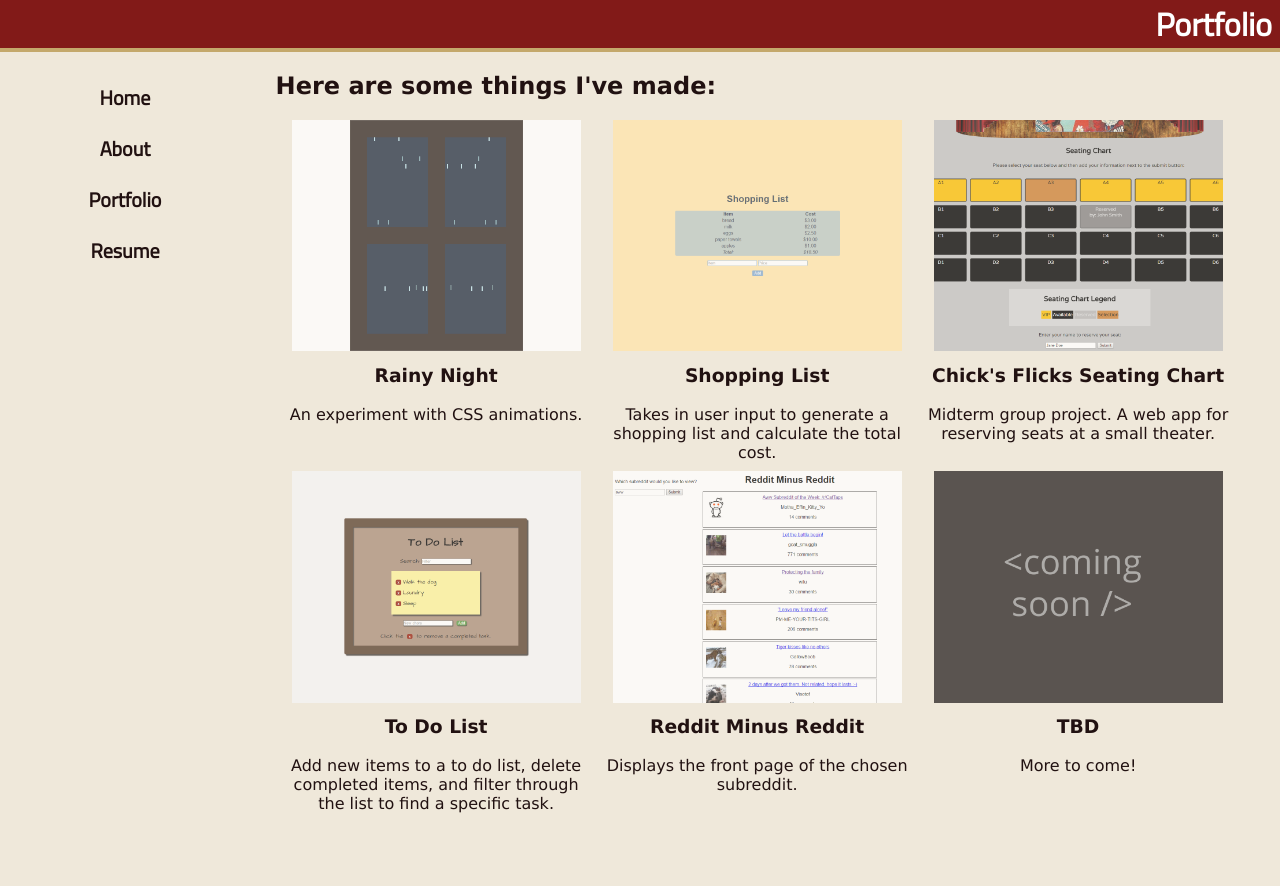
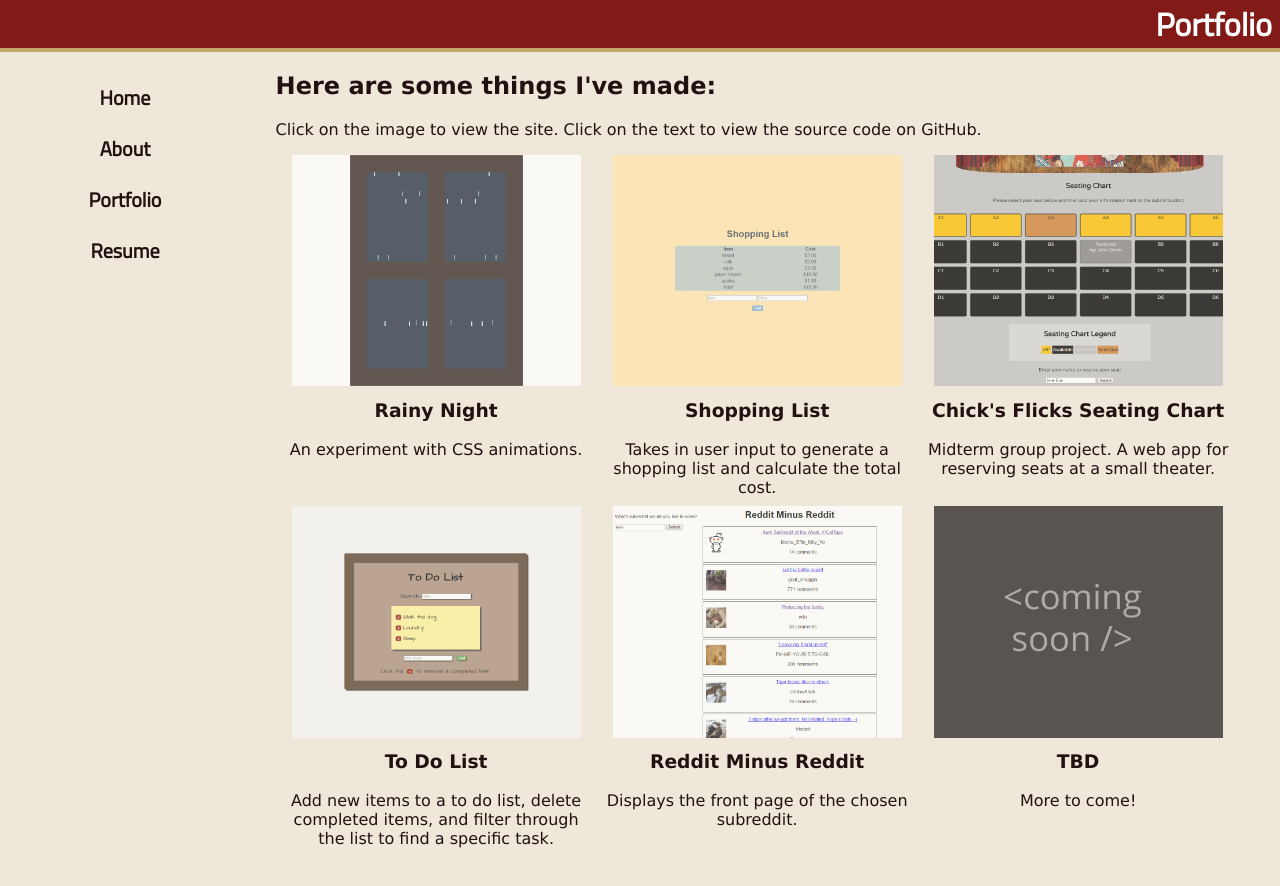
Before and after one commit to jcjoneskern/jcjoneskern.github.io, a plain HTML site: page portfolio.html in a window 1280 px wide. Drawn offline with Linux system fonts and the light colour scheme.

Commit message:
improving links on portfolio page

```diff
--- a/portfolio.html
+++ b/portfolio.html
@@ -18,43 +18,57 @@
 	<main>
 		<section>
 			<h2>Here are some things I've made:</h2>
+			<p>Click on the image to view the site. Click on the text to view the source code on GitHub.</p>
 			<div id="portfolio">
 				<!--START ROW 1-->
 				<div class="portfolio-obj">
+					<div>
+						<a href="https://jcjoneskern.github.io/rainy-night/" target="_blank">
+						<img src="images/rainynight.png" alt="proj 1" /></a>
 						<a href="https://github.com/jcjoneskern/rainy-night" target="_blank">
-					<img src="images/rainynight.png" alt="proj 1" />
 							<h3>Rainy Night</h3>
 							<p>An experiment with CSS animations.</p>
 						</a>
 					</div>
+				</div>
 				<div class="portfolio-obj">
+					<div>
+						<a href="https://jcjoneskern.github.io/J-CLab8/" target="_blank">
+						<img src="images/shoppinglist.png" alt="proj 2" /></a>
 						<a href="https://github.com/jcjoneskern/J-CLab8" target="_blank">
-					<img src="images/shoppinglist.png" alt="proj 2" />
 						<h3>Shopping List</h3>
 						<p>Takes in user input to generate a shopping list and calculate the total cost.</p>
 						</a>
 					</div>
+				</div>
 				<div class="portfolio-obj">
-					<a href="https://github.com/Marcc24k/group-one-midterm" target="_blank">
-					<img src="images/seatingchart.png" alt="proj 3" />
+					<div>
+						<a href="https://jcjoneskern.github.io/group-one-midterm/" target="_blank">
+						<img src="images/seatingchart.png" alt="proj 3" /></a>
+						<a href="https://github.com/jcjoneskern/group-one-midterm" target="_blank">
 						<h3>Chick's Flicks Seating Chart</h3>
 						<p>Midterm group project. A web app for reserving seats at a small theater.</p>
 						</a>
 					</div>
+				</div>
 				<!--END ROW 1, START ROW 2-->
 				<div class="portfolio-obj">
+					<div>
+						<a href="https://jcjoneskern.github.io/todo-list/" target="_blank">
+						<img src="images/todolist.png" alt="proj 4" />
 						<a href="https://github.com/jcjoneskern/todo-list" target="_blank">
-					<img src="images/todolist.png" alt="proj 4" />
 						<h3>To Do List</h3>
-					<p>Add new items to a to do list, delete completed items, and filter through the list to find a specific task.</p>
-					</a>
+						<p>Add new items to a to do list, delete completed items, and filter through the list to find a specific task.</p></a>
+					</div>
 				</div>
 				<div class="portfolio-obj">
-					<a href="https://github.com/jcjoneskern/reddit-minus-reddit">
+					<div>
+						<a href="https://jcjoneskern.github.io/reddit-minus-reddit/">
 						<img src="images/redditjson.png" alt="proj 5" />
+						<a href="https://github.com/jcjoneskern/reddit-minus-reddit" target="_blank">
 						<h3>Reddit Minus Reddit</h3>
-					<p>Displays the front page of the chosen subreddit.</p>
-					</a>
+						<p>Displays the front page of the chosen subreddit.</p></a>
+					</div>
 				</div>
 				<div class="portfolio-obj">
 					<a href="https://github.com/jcjoneskern">
--- a/stylesheet.css
+++ b/stylesheet.css
@@ -45,6 +45,9 @@ ul {
 }
 a {
 	color: #211111;
+}
+div > a:hover {
+	color: #763d3d;
 }
 /* navbar will collapse on smaller screens...eventually */
 nav {
```
Lines whose indentation alone changed are shown as unchanged.
